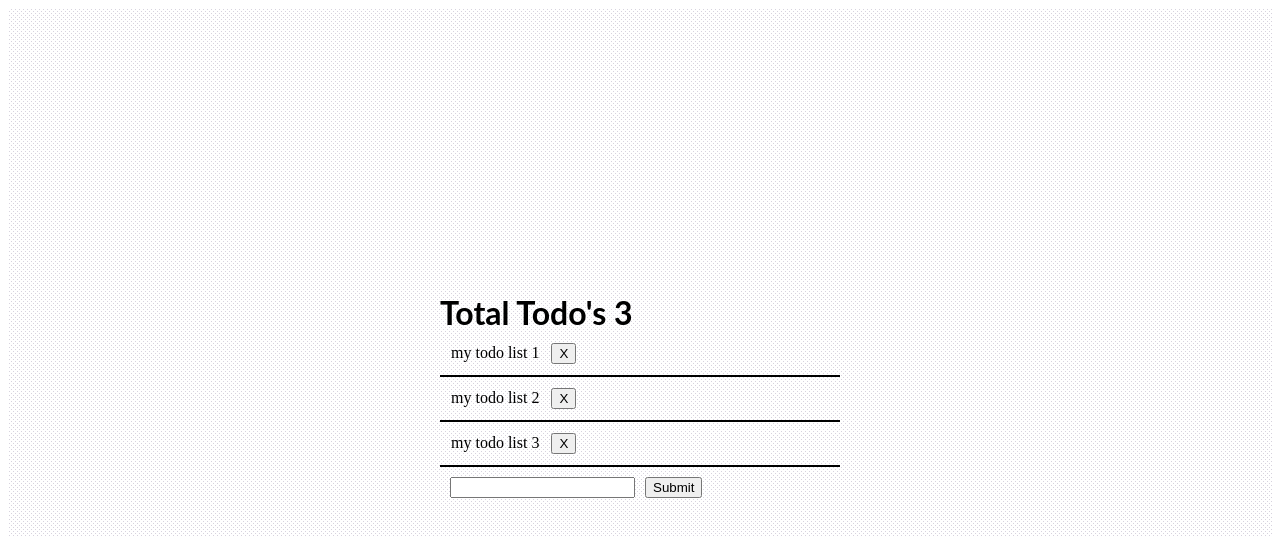
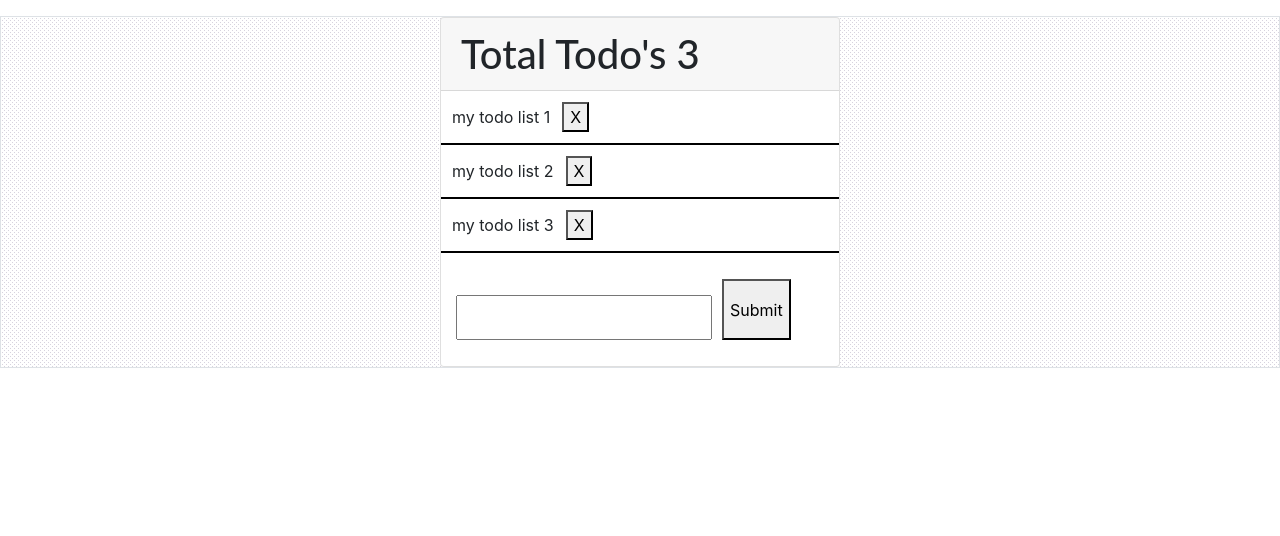
Before and after one commit to balakrishnansky/react-class, a React (Create React App) app: page / in a window 1280 px wide. Shown: the top 536 px of the page. Built offline with nearby package versions, Linux system fonts and the light colour scheme.

Commit message:
bootstrap added

```diff
--- a/package.json
+++ b/package.json
@@ -4,6 +4,7 @@
   "private": true,
   "dependencies": {
     "axios": "^0.21.0",
+    "bootstrap": "4.5.3",
     "react": "^17.0.0",
     "react-dom": "^17.0.0"
   },
--- a/src/App.js
+++ b/src/App.js
@@ -26,7 +26,7 @@ class App extends Component {
     // const {value} = e.target.value
     //this.setState({})
   }
-  onDelete = index => {
+  onDelete = (index) => {
     // event.preventDefault();
     const newArr = [...this.state.tasks];
     newArr.splice(index, 1);
@@ -39,7 +39,7 @@ class App extends Component {
 
   render() {
     return (
-      <div className="wrapper">
+      <div className="wrapper border mt-3 ">
         <div className="card frame">
           <Header tasks={this.state.tasks} />
           <Todo tasks={this.state.tasks} onDelete={this.onDelete} />
--- a/src/components/AddTodo.js
+++ b/src/components/AddTodo.js
@@ -3,11 +3,11 @@ import React, { Component } from "react";
 class AddTodo extends Component {
   render() {
     return (
-      <form onSubmit={this.props.onSubmitHandle}>
+      <form className="container my-3" onSubmit={this.props.onSubmitHandle}>
         <input
           type="text"
           name="term"
-          className="input"
+          className="input mt-3 pt-3"
           value={this.props.term}
           onChange={this.props.handleOnchange}
         />
--- a/src/index.js
+++ b/src/index.js
@@ -1,3 +1,5 @@
+import "bootstrap/dist/css/bootstrap.min.css";
+
 import React from "react";
 import ReactDOM from "react-dom";
 
--- a/src/style.css
+++ b/src/style.css
@@ -11,7 +11,6 @@ form {
   padding: 10px;
 }
 .wrapper {
-  min-height: 100vh;
   display: flex;
   justify-content: center;
   align-items: center;
```
